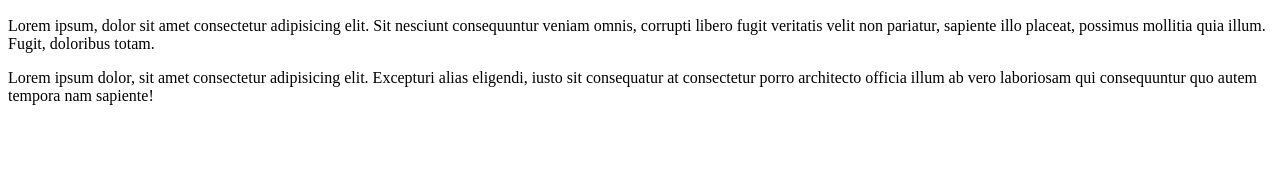
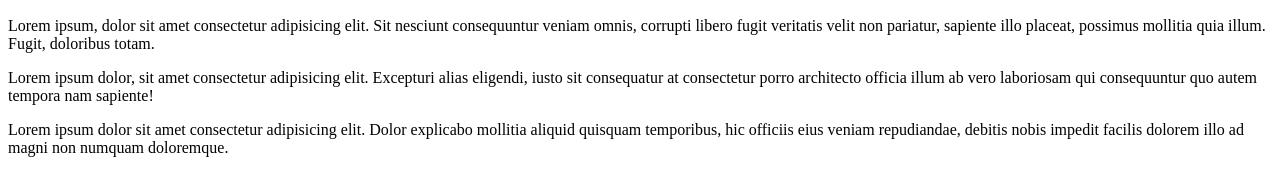
Before and after one commit to verdemas/gruoop, a plain HTML site: page index.html in a window 1280 px wide. Shown: the part 96-292 px from the top of the page. Drawn offline with Linux system fonts and the light colour scheme.

Commit message:
primera de tercera

```diff
--- a/index.html
+++ b/index.html
@@ -6,3 +6,8 @@
 <p>
     Lorem ipsum dolor, sit amet consectetur adipisicing elit. Excepturi alias eligendi, iusto sit consequatur at consectetur porro architecto officia illum ab vero laboriosam qui consequuntur quo autem tempora nam sapiente!
 </p>
+<footer>
+    <div>
+        Lorem ipsum dolor sit amet consectetur adipisicing elit. Dolor explicabo mollitia aliquid quisquam temporibus, hic officiis eius veniam repudiandae, debitis nobis impedit facilis dolorem illo ad magni non numquam doloremque.
+    </div>
+</footer>
```
